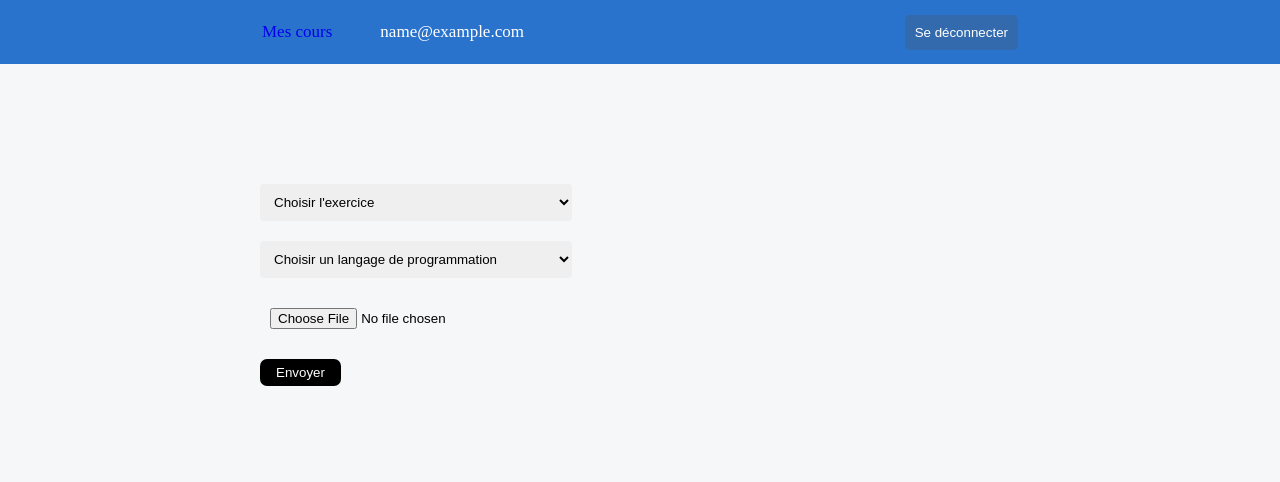
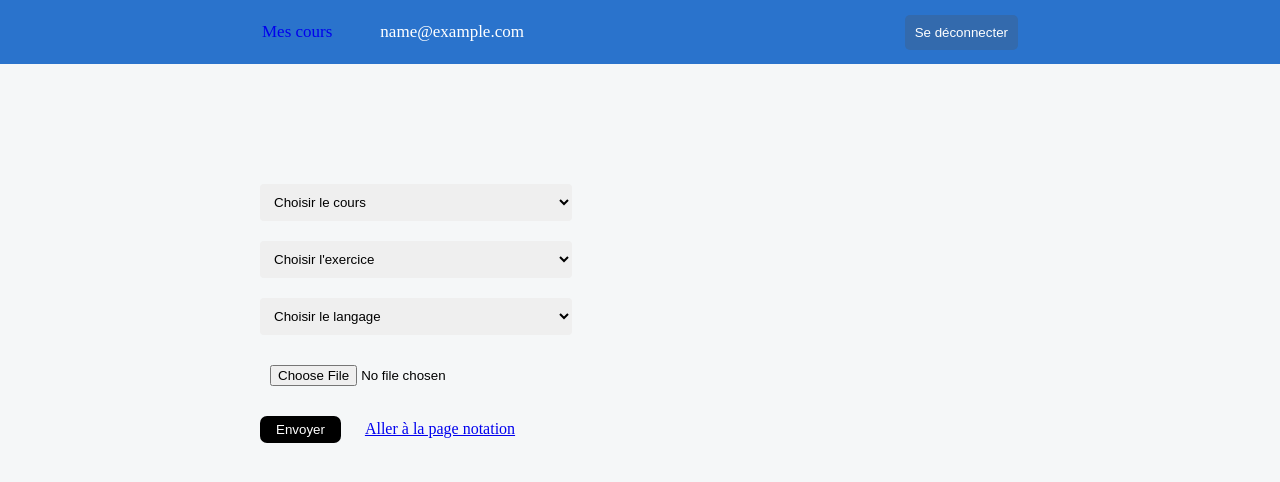
Before and after one commit to klauriondareich/LPIC-project, a PHP site: page / in a window 1280 px wide. Shown: the top 482 px of the page. Run offline with PHP 8.4, Linux system fonts and the light colour scheme; the visitor is signed in with stand-in values (Sample User, id 1).

Commit message:
inputs updated and a href element added

```diff
--- a/index.php
+++ b/index.php
@@ -44,19 +44,25 @@
 
 
             <form  method="post" id="exo-form" enctype="multipart/form-data">
+                <select name="training" id="training">
+                    <option>Choisir le cours</option>
+                    <option value="python">Formation en Python</option>
+                    <option value="c">Formation en C</option>
+                </select>
                 <select name="exoSelected" id="exoSelected">
                     <option>Choisir l'exercice</option>
                     <option value="exo1">Exercice 1</option>
                     <option value="exo2">Exercice 2</option>
                 </select>
                 <select name="langSelected" id="langSelected">
-                    <option>Choisir un langage de programmation</option>
+                    <option>Choisir le langage</option>
                     <option value="py">Python</option>
                     <option value="c">C</option>
                 </select>
                 <input type="file" name="myfile" id="myfile">
 
                 <button type="submit" name="submit">Envoyer</button>
+                <a href="notes.php" style="padding-left: 20px;" >Aller à la page notation</a>
             </form>
         </div>
     </div>
```
